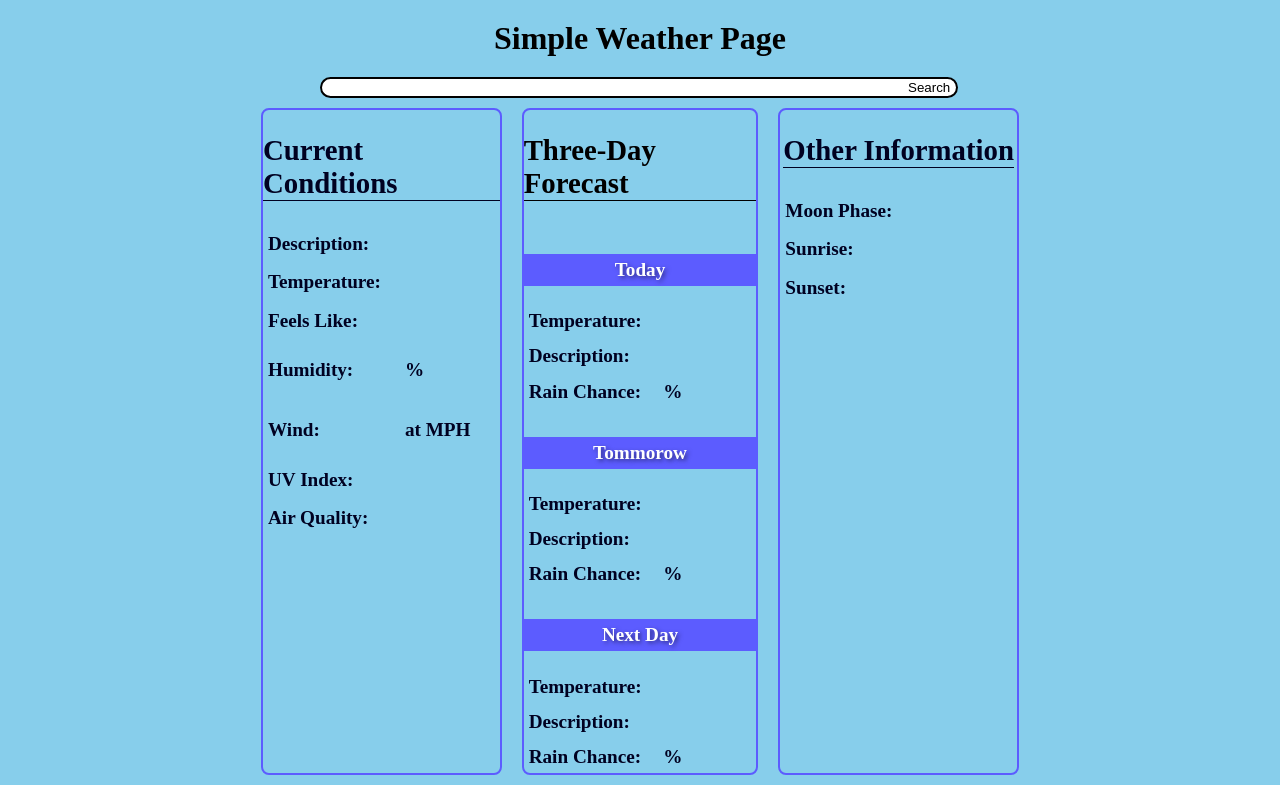
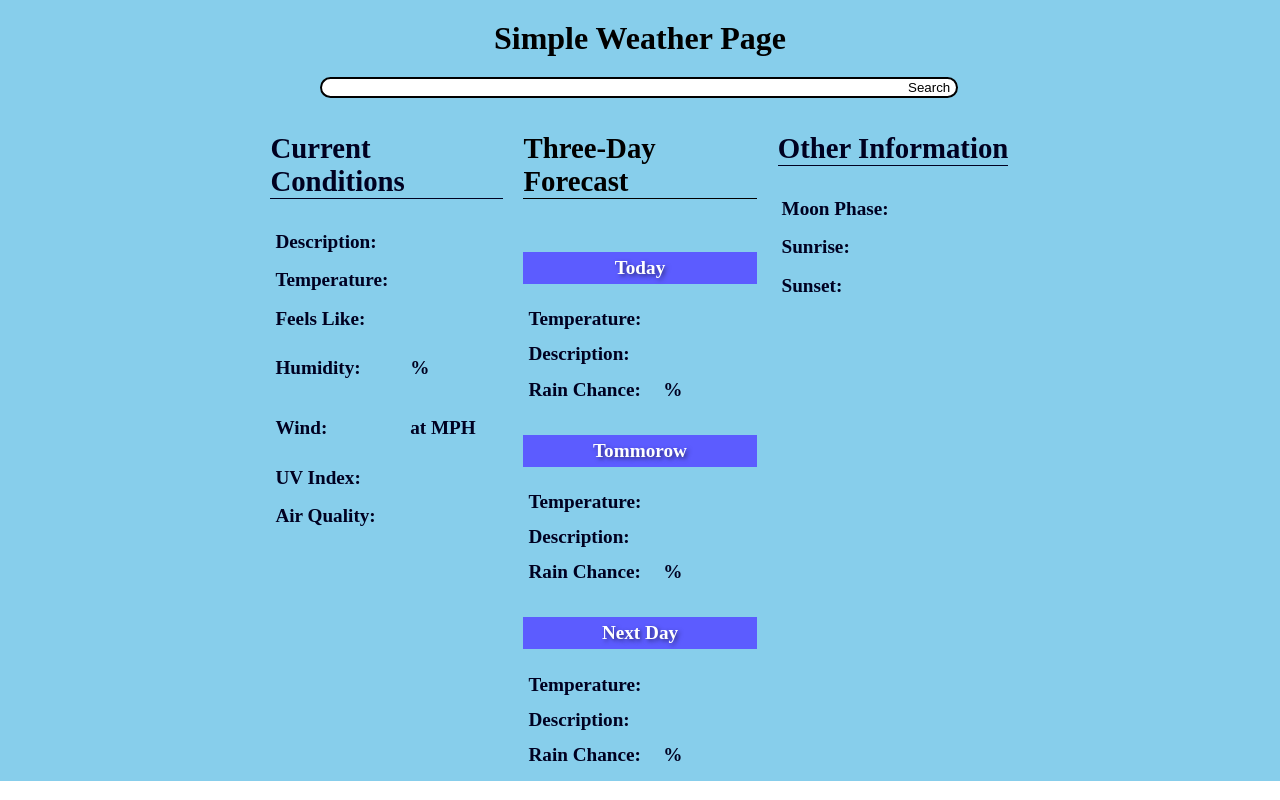
Before and after one commit to NicholasDomanico/Simple-Weather-Page, a React (Vite) app: page / in a window 1280 px wide. Built offline with nearby package versions, Linux system fonts and the light colour scheme; no server answers.

Commit message:
Remove border around info boxes

```diff
--- a/src/components/CurrentConditions.jsx
+++ b/src/components/CurrentConditions.jsx
@@ -9,8 +9,6 @@ const CurrentConditionsBox = styled.div`
   justify-items: start;
   width: 30%;
   min-width: 200px;
-  border: 2px solid rgb(92, 92, 255);
-  border-radius: 0.5rem;
   margin: 10px;
   font-size: 1.2rem;
   font-weight: 900;
--- a/src/components/Forecast.jsx
+++ b/src/components/Forecast.jsx
@@ -33,8 +33,7 @@ const ForecastBox = styled.div`
   align-items: center;
   width: 30%;
   min-width: 200px;
-  border: 2px solid rgb(92, 92, 255);
-  border-radius: 0.5rem;
+
   margin: 10px;
   box-sizing: border-box;
   font-size: 1.2rem;
--- a/src/components/Other.jsx
+++ b/src/components/Other.jsx
@@ -9,8 +9,6 @@ const OtherInfoBox = styled.div`
   justify-items: start;
   width: 30%;
   min-width: 200px;
-  border: 2px solid rgb(92, 92, 255);
-  border-radius: 0.5rem;
   margin: 10px;
   font-size: 1.2rem;
   font-weight: 900;
```
